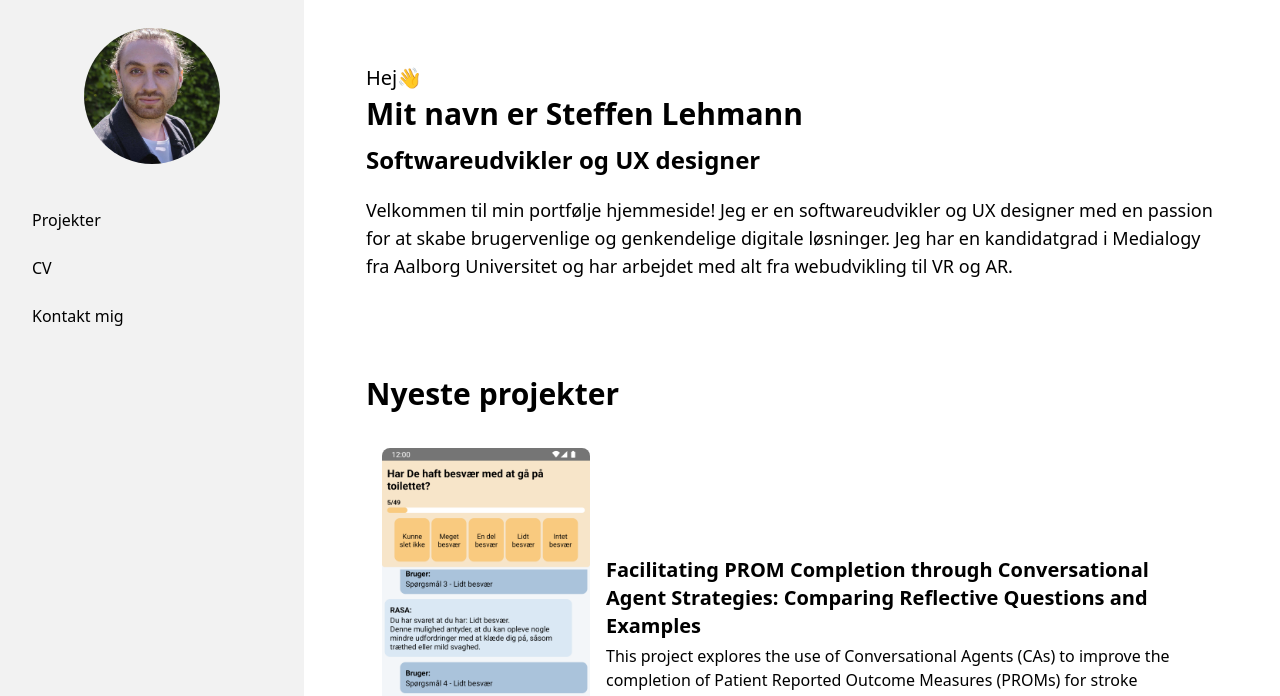
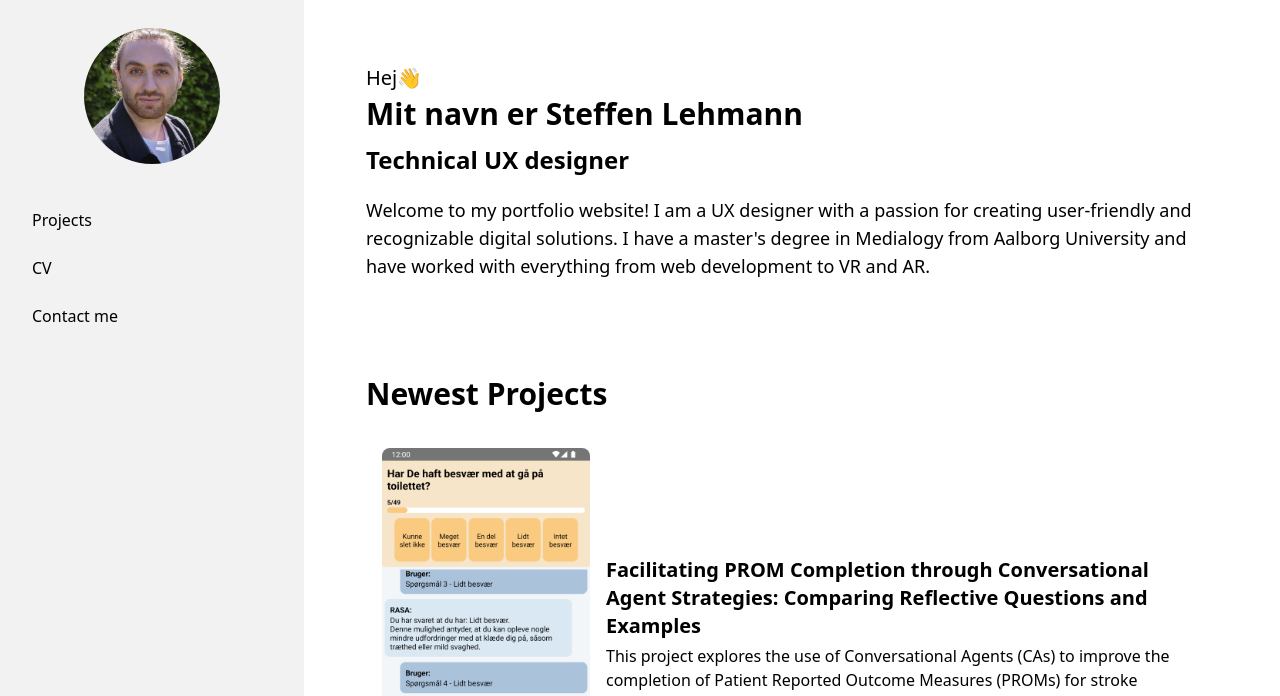
Before and after one commit to SteffenLehmann/Portfolio, an Astro site: page / in a window 1280 px wide. Shown: the top 696 px of the page. Built offline with nearby package versions, Linux system fonts and the light colour scheme; Astro itself is replaced by a stand-in of ours.

Commit message:
Translate the remaining page to english

```diff
--- a/src/components/SideBarMenu.astro
+++ b/src/components/SideBarMenu.astro
@@ -4,7 +4,7 @@ const activeClass = "bg-base-300"; // For primary color replace with `active` cl
 ---
 
 <ul class="menu grow shrink menu-md overflow-y-auto">
-    <li><a class="py-3 text-base" id="projekter" href="/Portfolio/projekter">Projekter</a></li>
+    <li><a class="py-3 text-base" id="projekter" href="/Portfolio/projekter">Projects</a></li>
     <li><a class="py-3 text-base" id="cv" href="/Portfolio/cv">CV</a></li>
     <li>
         <a
@@ -12,7 +12,7 @@ const activeClass = "bg-base-300"; // For primary color replace with `active` cl
             href="#"
             onclick="navigator.clipboard.writeText('steffenlehmanndk@gmail.com'); alert('Email copied to clipboard!');"
             referrerpolicy="no-referrer-when-downgrade"
-        >Kontakt mig</a>
+        >Contact me</a>
     </li>
 </ul>
 
--- a/src/pages/index.astro
+++ b/src/pages/index.astro
@@ -13,16 +13,16 @@ const last_posts = posts.slice(0, 3);
   <div class="pb-12 mt-5">
     <div class="text-xl py-1">Hej👋</div>
     <div class="text-3xl font-bold">Mit navn er Steffen Lehmann</div>
-    <div class="text-2xl py-3 font-bold">Softwareudvikler og UX designer</div>
+    <div class="text-2xl py-3 font-bold">Technical UX designer</div>
     <div class="py-2">
       <text class="text-lg">
-        Velkommen til min portfølje hjemmeside! Jeg er en softwareudvikler og UX designer med en passion for at skabe brugervenlige og genkendelige digitale løsninger. Jeg har en kandidatgrad i Medialogy fra Aalborg Universitet og har arbejdet med alt fra webudvikling til VR og AR.
-      </text>
+        Welcome to my portfolio website! I am a UX designer with a passion for creating user-friendly and recognizable digital solutions. I have a master's degree in Medialogy from Aalborg University and have worked with everything from web development to VR and AR.
+        </text>
     </div>
   </div>
 
   <div>
-    <div class="text-3xl w-full font-bold mb-5 mt-10">Nyeste projekter</div>
+    <div class="text-3xl w-full font-bold mb-5 mt-10">Newest Projects</div>
   </div>
 
   {
--- a/src/pages/projekter/[...page].astro
+++ b/src/pages/projekter/[...page].astro
@@ -12,16 +12,16 @@ export async function getStaticPaths({ paginate }) {
 
 const { page } = Astro.props;
 ---
-<BaseLayout title="Projekter" sideBarActiveItemID="projekter">
+<BaseLayout title="Projects" sideBarActiveItemID="projekter">
   <div class="mb-5">
-    <div class="text-3xl w-full font-bold">Projekter</div>
+    <div class="text-3xl w-full font-bold">Projects</div>
   </div>
 
   {
     page.data.length === 0 ? (
       <div class="bg-base-200 border-l-4 border-secondary w-full p-4 min-w-full">
         <p class="font-bold">Hovsa!</p>
-        <p>Der er ikke nogle synlige projekter lige nu. Tag et kig senere!</p>
+        <p>There are no visible projects right now. Take a look later!</p>
       </div>
     ) : (
       <ul>
--- a/src/pages/projekter/tag/[tag]/[...page].astro
+++ b/src/pages/projekter/tag/[tag]/[...page].astro
@@ -24,9 +24,9 @@ export async function getStaticPaths({ paginate }) {
 const { page } = Astro.props;
 const params = Astro.params;
 ---
-<BaseLayout title={"projekter - " + params.tag} sideBarActiveItemID="projekter">
+<BaseLayout title={"Projects - " + params.tag} sideBarActiveItemID="projekter">
   <div class="mb-5">
-    <div class="text-3xl w-full font-bold">Projekter - {params.tag}</div>
+    <div class="text-3xl w-full font-bold">Projects - {params.tag}</div>
   </div>
   {
     page.data.length === 0 ? (
```
